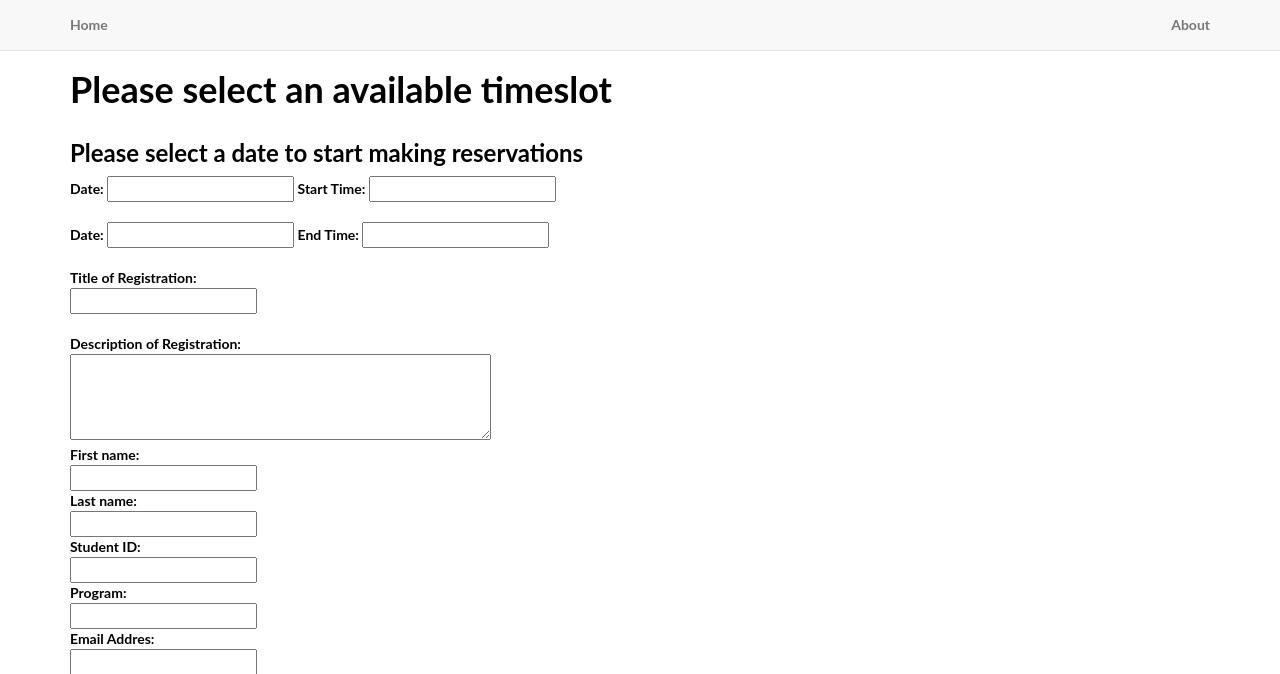
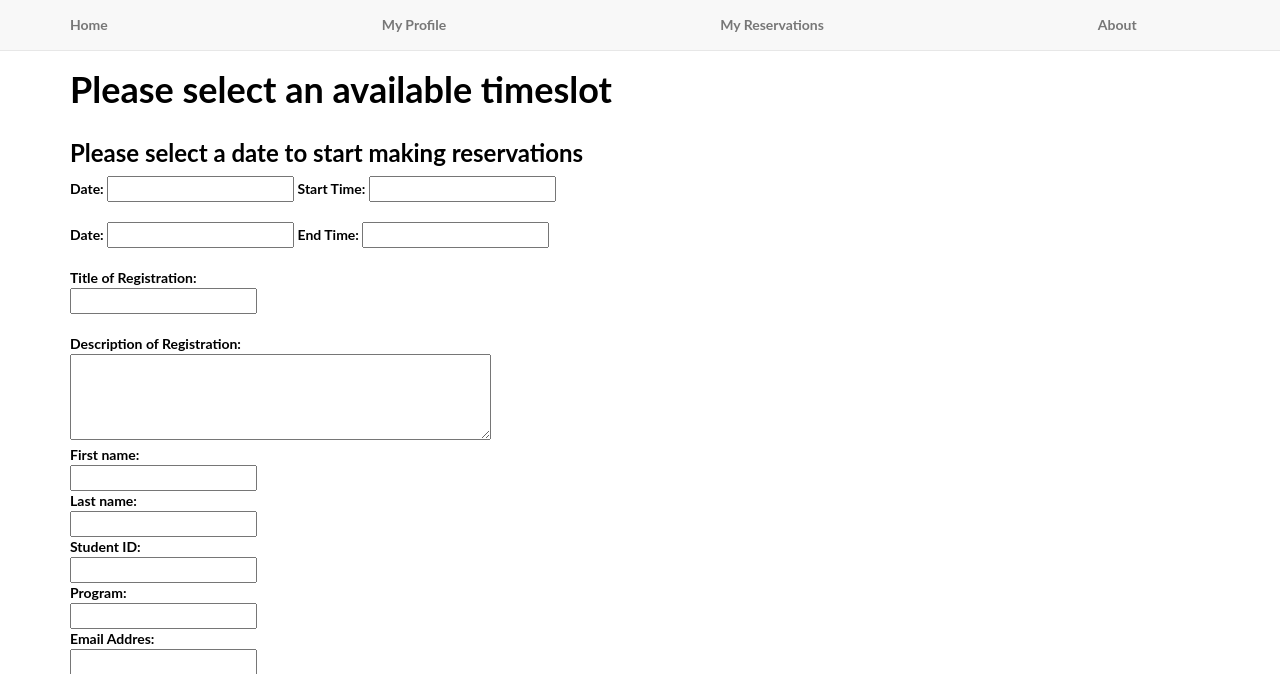
Before and after one commit to wolfcall/SOEN343-The_Force_Awakens, a PHP site: page /HTML/Reservation.html in a window 1280 px wide. Shown: the top 674 px of the page. Run offline with PHP 8.4, Linux system fonts and the light colour scheme.

Commit message:
Add My Profile And My Reservations Tabs to NavBar

```diff
--- a/CSS/landing-page-Registration.css
+++ b/CSS/landing-page-Registration.css
@@ -19,11 +19,6 @@ h5,
 h6 {
     font-family: "Lato","Helvetica Neue",Helvetica,Arial,sans-serif;
     font-weight: 700;
-}
-
-#myModal {
-top:35%;
-outline: none;
 }
 
 .topnav {
@@ -130,3 +125,19 @@ footer {
 p.copyright {
     margin: 15px 0 0;
 }
+
+.first-r  {
+	left: 0%; position: relative;
+}
+
+.second-r {
+	left: 85%; position: relative;
+}
+
+.third-r  {
+	left: 170%; position: relative;
+	}
+
+.fourth-r  {
+	left: 255%; position: relative;
+	}
--- a/HTML/Reservation.html
+++ b/HTML/Reservation.html
@@ -32,17 +32,13 @@
                     <span class="icon-bar"></span>
                     <span class="icon-bar"></span>
                 </button>
-                <a class="navbar-brand topnav" href="#">Home</a>
+ 				<a class="navbar-brand topnav first-r" id="first-r" href="#">Home</a>
+				<a class="navbar-brand topnav second-r" id="second-r" href="#">My Profile</a>
+				<a class="navbar-brand topnav third-r" id="third-r" href="#">My Reservations</a>
+				<a class="navbar-brand topnav fourth-r" id="fourth-r" href="#about">About</a>
+
             </div>
-            <!-- Collect the nav links, forms, and other content for toggling -->
-            <div class="collapse navbar-collapse" id="bs-example-navbar-collapse-1">
-                <ul class="nav navbar-nav navbar-right">
-                    <li>
-                        <a href="#about">About</a>
-                    </li>
 
-                </ul>
-            </div>
             <!-- /.navbar-collapse -->
         </div>
         <!-- /.container -->
```
